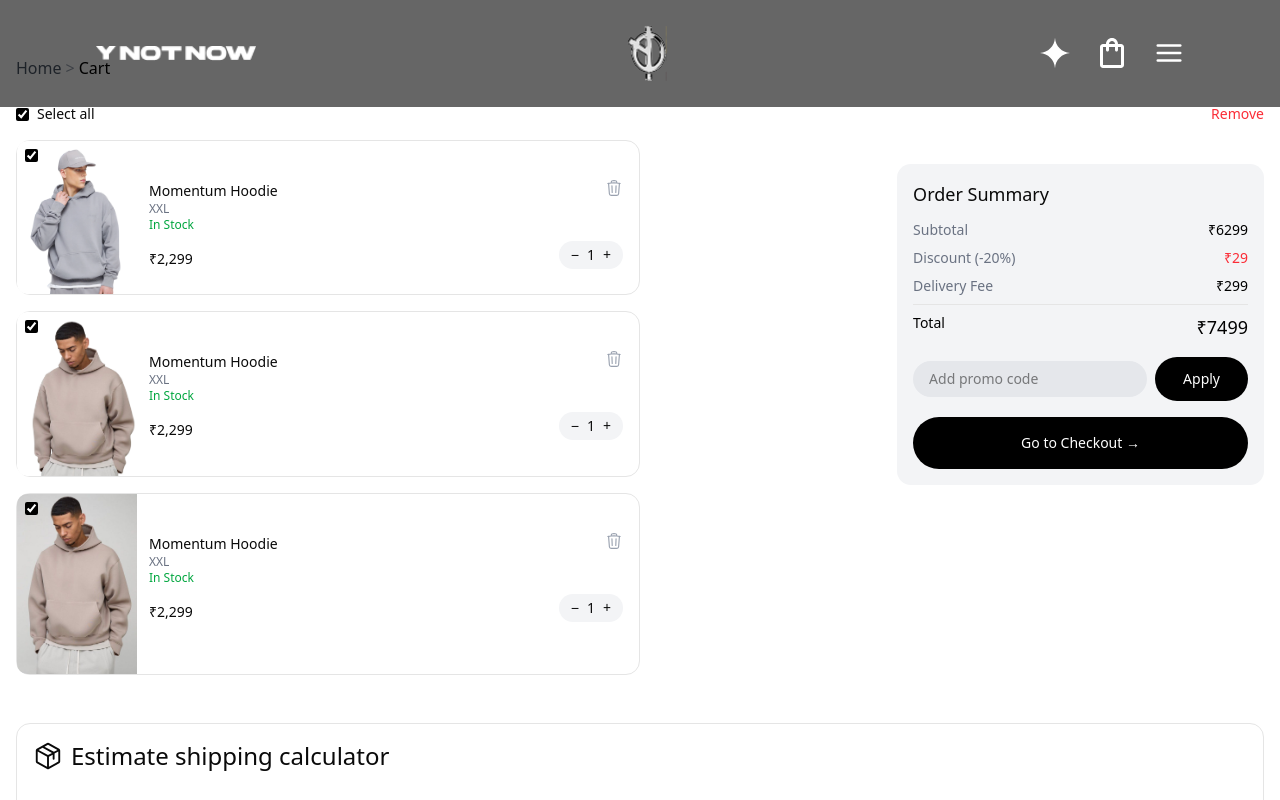
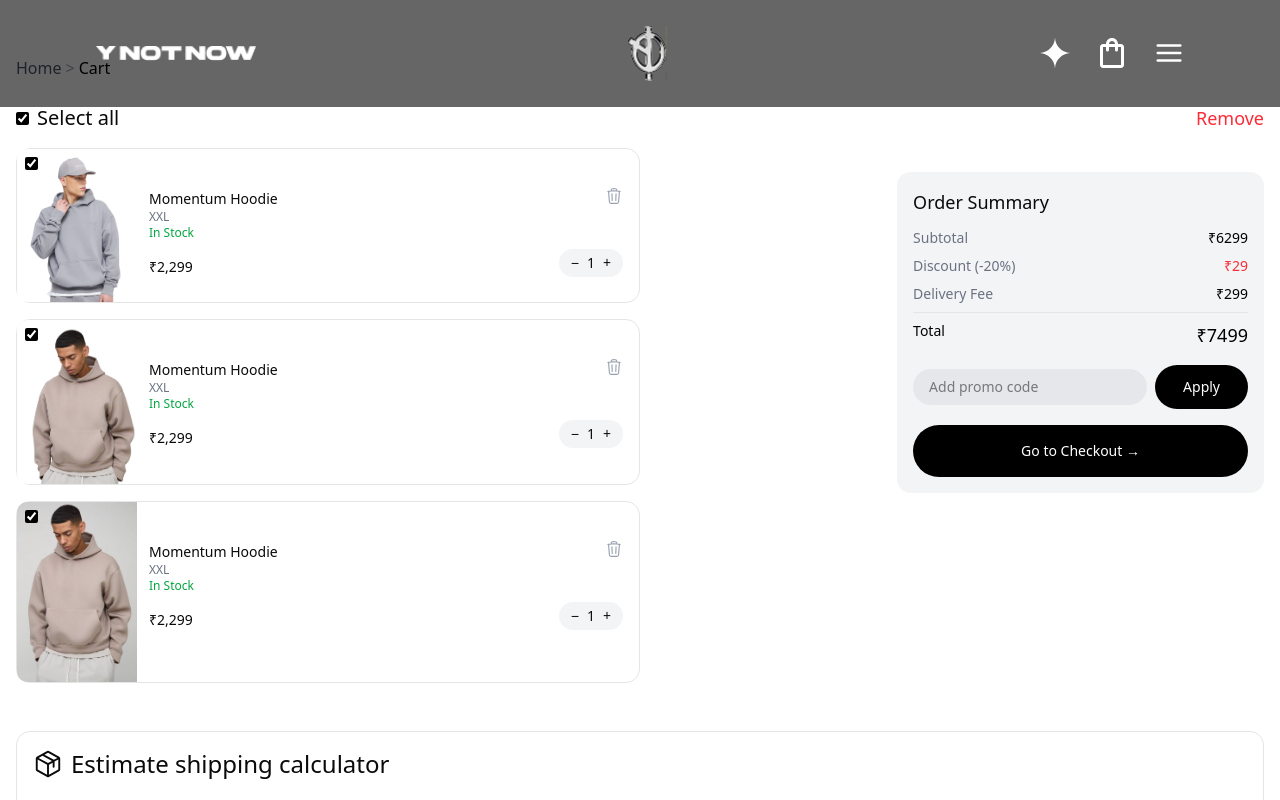
Before and after one commit to itskvsin/ynotnow, a Next.js app: page /cart in a window 1280 px wide. Shown: the top 800 px of the page. Built offline with nearby package versions, Linux system fonts and the light colour scheme.

Commit message:
Completed:- Cart

```diff
--- a/components/cart/CartSection.tsx
+++ b/components/cart/CartSection.tsx
@@ -37,7 +37,7 @@ export default function CartSection({ items, summary }: CartSectionProps) {
     <section className="px-4 py-6">
       {/* Header */}
       <div className="flex justify-between items-center mb-4">
-        <label className="flex items-center gap-2 text-sm">
+        <label className="flex items-center gap-2 text-xl">
           <input
             type="checkbox"
             checked={allSelected}
@@ -51,7 +51,7 @@ export default function CartSection({ items, summary }: CartSectionProps) {
           Select all
         </label>
 
-        <button className="text-red-500 text-sm">Remove</button>
+        <button className="text-red-500 text-lg">Remove</button>
       </div>
 
       <div className="lg:flex lg:items-start lg:justify-between">
```
